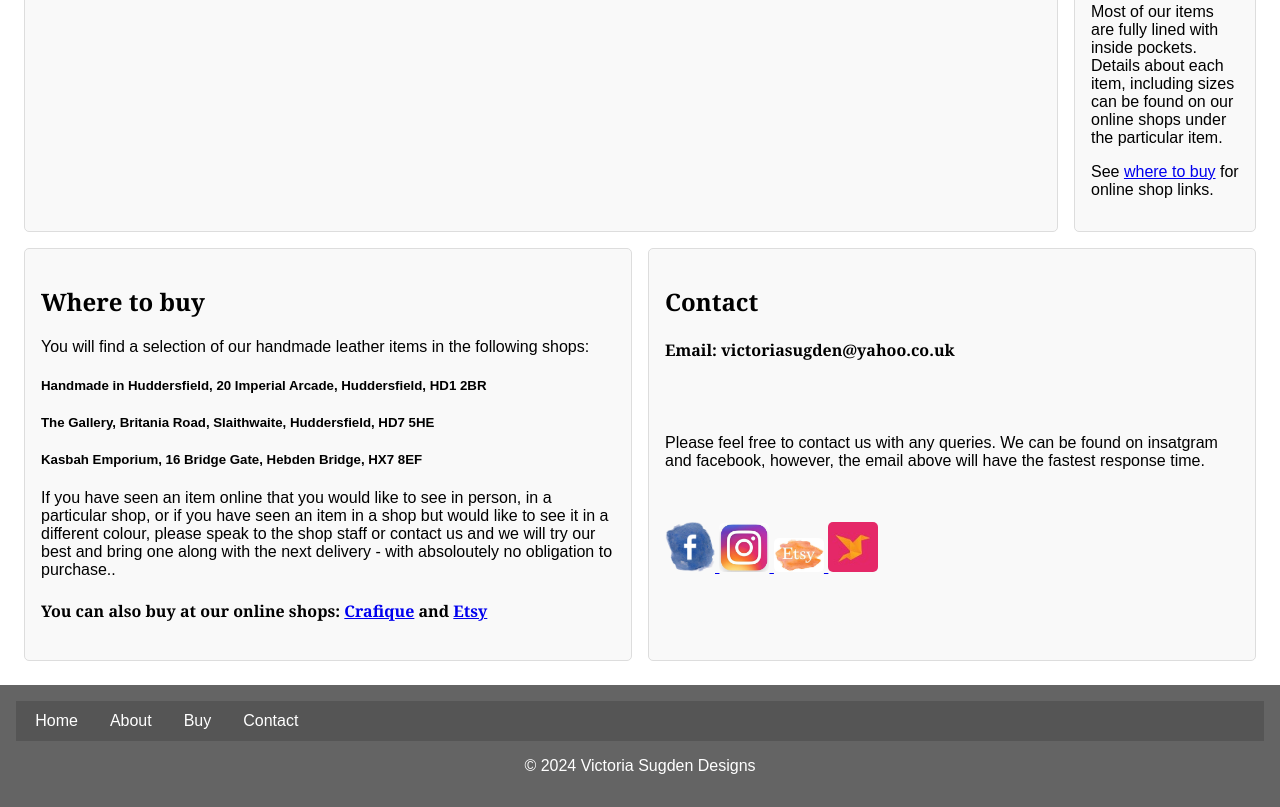
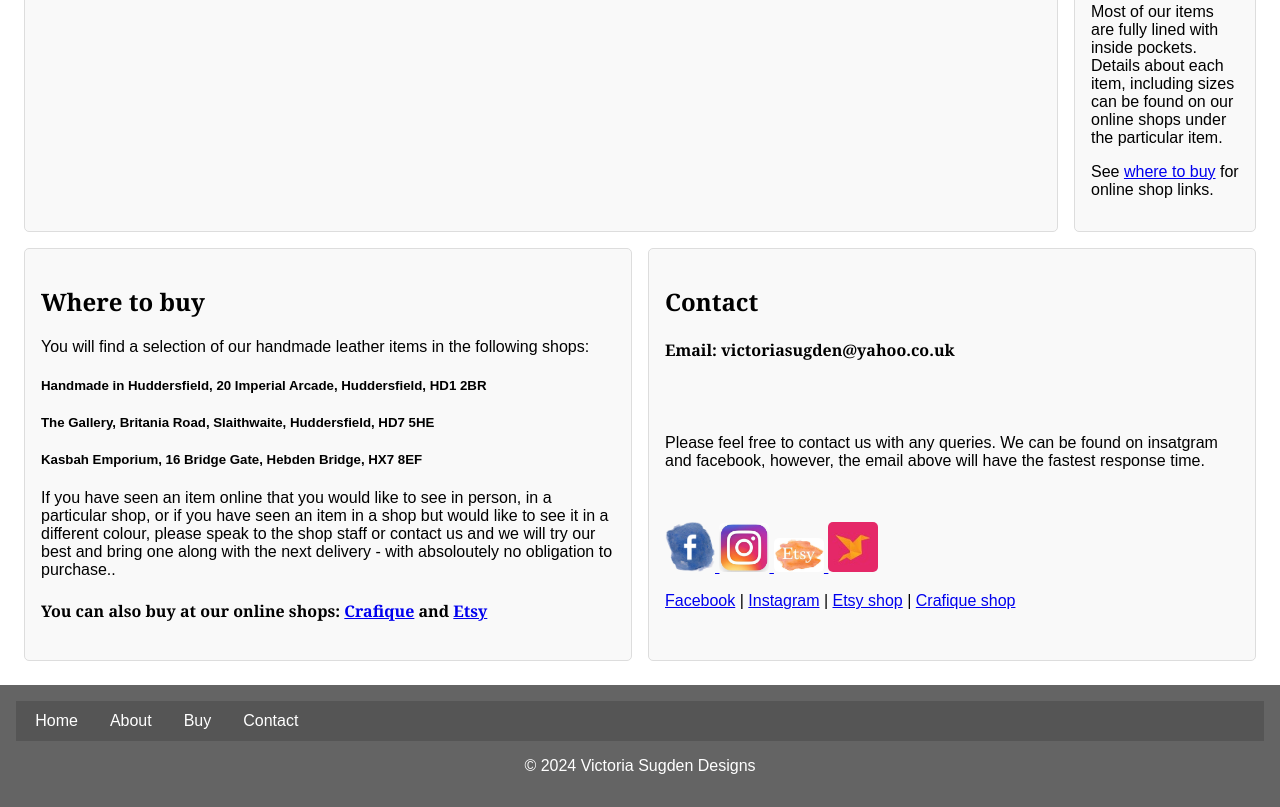
Before and after one commit to Vickysug/leather-bags, a plain HTML site: page index.html in a window 1280 px wide. Shown: the part 992-1799 px from the top of the page. Drawn offline with Linux system fonts and the light colour scheme.

Commit message:
changes to contact

```diff
--- a/index.html
+++ b/index.html
@@ -108,6 +108,13 @@
           </a>
 
     </div>
+    <p> <a href="https://www.facebook.com/VictoriaSugdenDesigns/" target="_blank">Facebook</a> |
+      <a href="https://www.instagram.com/victoria.sugden.designs/" target="_blank">Instagram</a> |
+      <a href="https://www.etsy.com/uk/shop/VSugdenDesigns" target="_blank">Etsy shop</a> |
+      <a href="https://crafique.com/store/victoria-sugden-designs-store/" target="_blank">Crafique shop</a>
+
+
+
       </section>
 
   </main>
```
